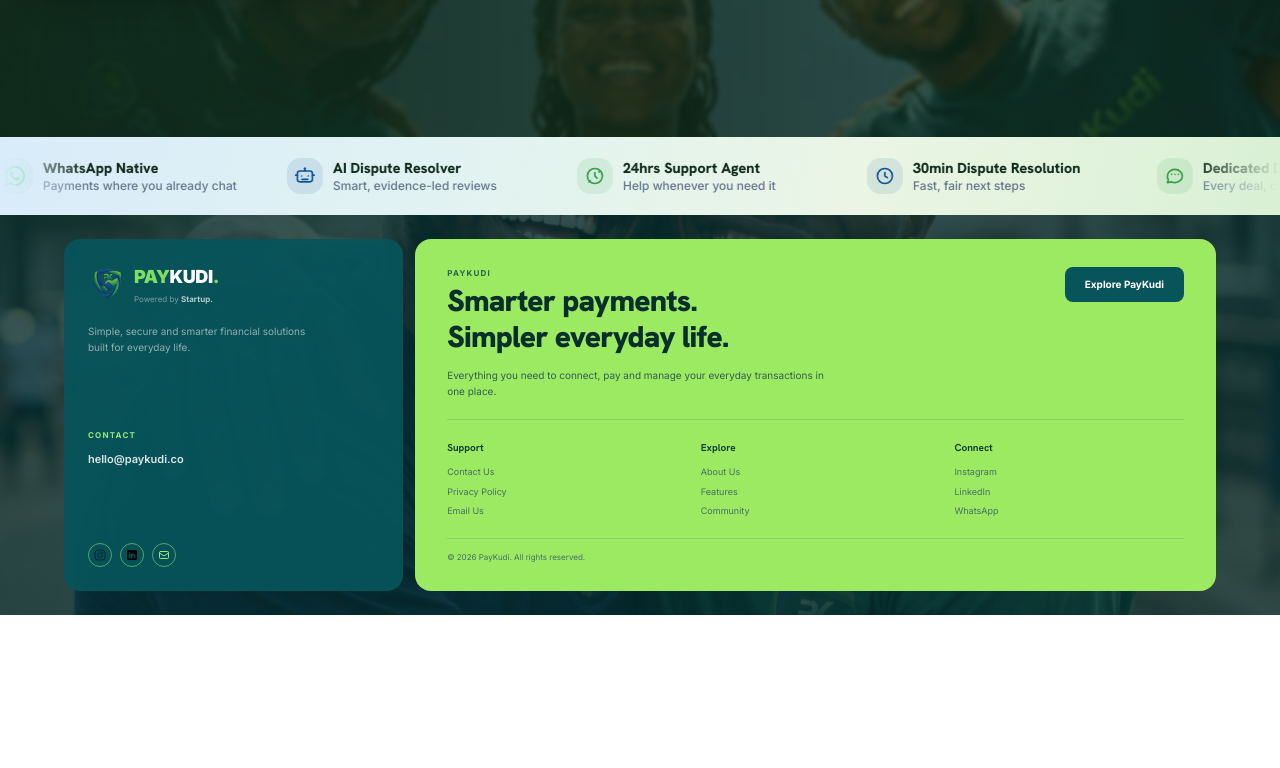
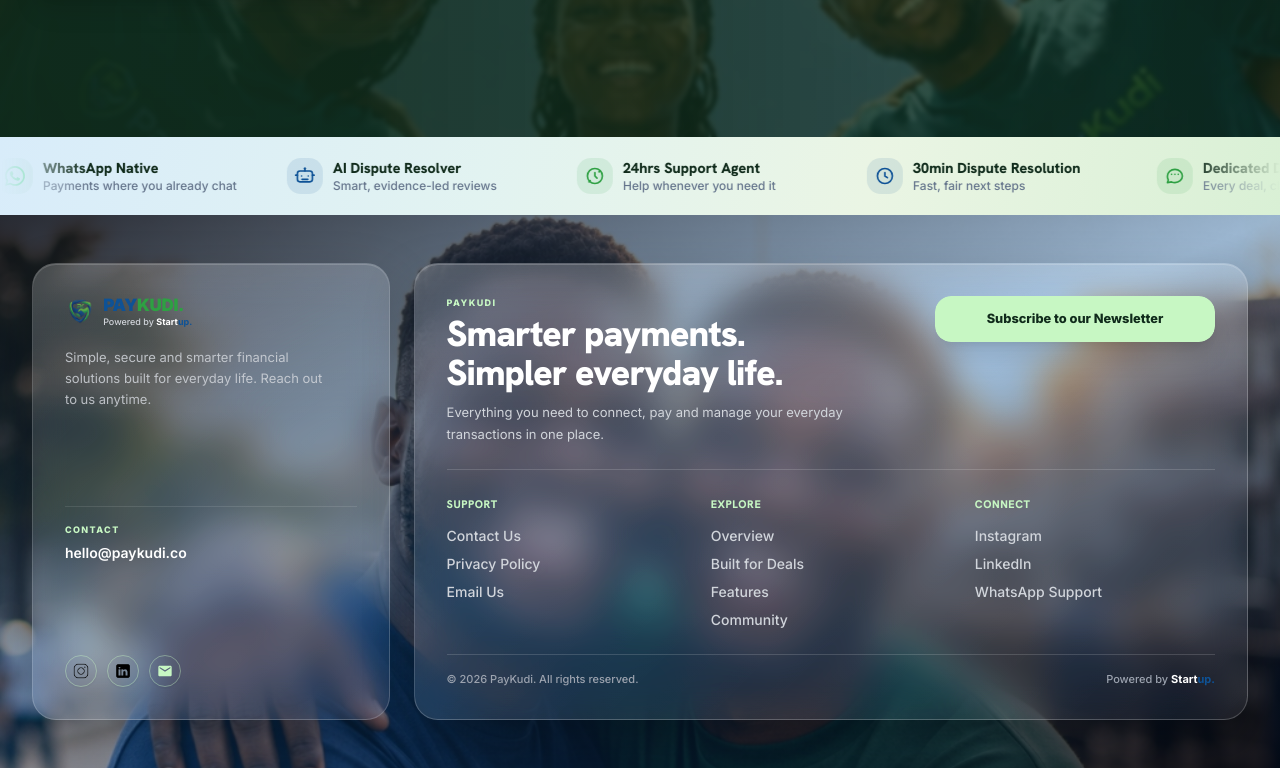
Before and after one commit to STARTUPBUILDtech/PAYKUDI, a website: page index.html in a window 1280 px wide. Shown: the part 2326-3094 px from the top of the page. Before the commit the page ends 2941 px from the top, so only its background shows below. Drawn offline with nearby package versions, Linux system fonts and the light colour scheme.

Commit message:
Redesign footer into two glossy semi-transparent glass tiles with restored header logo and newsletter morphing

```diff
--- a/index.html
+++ b/index.html
@@ -326,18 +326,49 @@
       color: #64748B;
     }
 
-    /* Compact contact fields in permanent footer */
-    .cf-fl-field {
-      margin-bottom: 0.65rem;
-    }
-
-    .cf-fl-field .cf-fl-input {
-      padding: 10px 10px 10px 36px;
-      font-size: 12.5px;
-    }
-
-    .cf-fl-field.cf-textarea .cf-fl-input {
-      min-height: 58px;
+    /* Semi-transparent Glossy Glass Footer Tiles */
+    .paykudi-glass-tile {
+      background: linear-gradient(135deg, rgba(255, 255, 255, 0.13), rgba(255, 255, 255, 0.045));
+      backdrop-filter: blur(18px) saturate(135%);
+      -webkit-backdrop-filter: blur(18px) saturate(135%);
+      border: 1px solid rgba(255, 255, 255, 0.18);
+      box-shadow: 0 20px 50px rgba(0, 0, 0, 0.25), inset 0 1px 0 rgba(255, 255, 255, 0.16);
+      position: relative;
+      overflow: hidden;
+    }
+
+    .paykudi-glass-tile::before {
+      content: '';
+      position: absolute;
+      top: 0;
+      left: 0;
+      right: 0;
+      height: 35%;
+      background: linear-gradient(180deg, rgba(255, 255, 255, 0.10), transparent);
+      pointer-events: none;
+      z-index: 1;
+    }
+
+    .paykudi-glass-tile-right {
+      background: linear-gradient(135deg, rgba(255, 255, 255, 0.15), rgba(255, 255, 255, 0.05));
+      backdrop-filter: blur(18px) saturate(135%);
+      -webkit-backdrop-filter: blur(18px) saturate(135%);
+      border: 1px solid rgba(255, 255, 255, 0.20);
+      box-shadow: 0 20px 50px rgba(0, 0, 0, 0.25), inset 0 1px 0 rgba(255, 255, 255, 0.18);
+      position: relative;
+      overflow: hidden;
+    }
+
+    .paykudi-glass-tile-right::before {
+      content: '';
+      position: absolute;
+      top: 0;
+      left: 0;
+      right: 0;
+      height: 35%;
+      background: linear-gradient(180deg, rgba(255, 255, 255, 0.12), transparent);
+      pointer-events: none;
+      z-index: 1;
     }
 
     /* Contact success fade transition */
@@ -1464,320 +1495,199 @@
   </main>
 
 
-  <!-- ================= PAYKUDI FOOTER ================= -->
-  <footer id="footerSection" class="relative overflow-hidden px-4 sm:px-6 lg:px-8 py-6">
-
-    <!-- Existing PayKudi background image -->
-    <div class="absolute inset-0 z-0">
-      <img
-        src="paykudi-contact-photo.jpg"
-        alt=""
-        class="w-full h-full object-cover"
-      />
-
-      <div class="absolute inset-0 bg-[#062f32]/80"></div>
+  <!-- ================= PAYKUDI GLOSSY TWO-TILE FOOTER ================= -->
+  <footer id="footerSection" class="relative overflow-hidden px-4 sm:px-6 lg:px-8 py-8 sm:py-12">
+
+    <!-- Existing PayKudi Photo Background -->
+    <div class="absolute inset-0 z-0 overflow-hidden">
+      <img src="paykudi-contact-photo.jpg" alt="PayKudi Team" class="w-full h-full object-cover object-top" />
+      <div class="absolute inset-0 bg-gradient-to-br from-gray-950/85 via-[#0E5296]/40 to-gray-950/85"></div>
     </div>
 
-
-    <!-- TWO FOOTER TILES -->
-    <div class="relative z-10 max-w-6xl mx-auto">
-
-      <div class="grid grid-cols-1 md:grid-cols-[0.72fr_1.7fr] gap-3">
-
-
-        <!-- ================================================= -->
-        <!-- LEFT SMALL TILE -->
-        <!-- ================================================= -->
-
-        <section
-          class="bg-[#07545a]/95 rounded-2xl px-5 py-5 sm:px-6 sm:py-6 text-white flex flex-col justify-between min-h-[270px]"
-        >
-
-          <!-- BRAND -->
-          <div>
-
-            <a
-              href="#heroSection"
-              class="inline-flex items-center gap-2.5 no-underline"
-            >
-
-              <img
-                src="paykudi-logo.png"
-                alt="PayKudi"
-                class="w-9 h-9 object-contain"
-              />
-
-              <div class="leading-none">
-
-                <div class="font-black text-lg tracking-tight">
-                  <span class="text-[#7FDE62]">PAY</span><span class="text-white">KUDI</span><span class="text-[#7FDE62]">.</span>
-                </div>
-
-                <div class="text-[8px] text-white/45 mt-1">
-                  Powered by <span class="text-white/70 font-bold">Startup.</span>
-                </div>
-
-              </div>
-
+    <!-- TWO INDEPENDENT GLOSSY FOOTER TILES -->
+    <div class="relative z-10 max-w-7xl mx-auto">
+      <div class="grid grid-cols-1 lg:grid-cols-[0.75fr_1.75fr] gap-4 sm:gap-6 items-stretch">
+
+        <!-- ================= LEFT SMALL GLOSSY TILE (~30-35%) ================= -->
+        <section class="paykudi-glass-tile rounded-[clamp(16px,2vw,24px)] p-[clamp(20px,2.5vw,32px)] text-white flex flex-col justify-between min-h-[300px]">
+
+          <!-- TOP: EXACT HEADER LOGO & BRANDING -->
+          <div class="space-y-4 relative z-10">
+            <a href="#heroSection" class="payment-room-brand inline-flex items-center gap-2.5 no-underline group" aria-label="PayKudi home">
+              <img src="paykudi-logo.png" alt="PAYKUDI Logo" class="h-[clamp(26px,2.5vw,32px)] w-auto object-contain" />
+              <span class="payment-room-brand-copy" aria-hidden="true">
+                <span class="payment-room-brand-name font-black text-white text-[clamp(15px,1.5vw,17px)]">
+                  <span class="brand-pay text-[#0E5296]">PAY</span><span class="brand-kudi text-[#2EA043]">KUDI</span><span class="brand-kudi text-[#2EA043]">.</span>
+                </span>
+                <span class="payment-room-brand-subtitle text-[9px] text-gray-300 font-medium mt-0.5">
+                  Powered by <strong class="text-white font-bold">Start<span class="text-[#0E5296]">up.</span></strong>
+                </span>
+              </span>
             </a>
 
-
             <!-- DESCRIPTION -->
-            <p class="text-white/55 text-[10px] leading-relaxed mt-4 max-w-[240px]">
-              Simple, secure and smarter financial solutions
-              built for everyday life.
+            <p class="text-gray-300/85 text-[clamp(11px,1.05vw,13px)] leading-relaxed max-w-[260px]">
+              Simple, secure and smarter financial solutions built for everyday life. Reach out to us anytime.
             </p>
-
           </div>
 
-
-          <!-- CONTACT -->
-          <div class="mt-5">
-
-            <p class="text-[#9BE77F] text-[8px] font-bold tracking-[0.15em] uppercase mb-1">
+          <!-- MIDDLE: CONTACT -->
+          <div class="mt-6 pt-4 border-t border-white/10 relative z-10">
+            <p class="text-brand-mint text-[9px] font-extrabold tracking-[0.15em] uppercase mb-1.5">
               Contact
             </p>
-
-            <a
-              href="mailto:hello@paykudi.co"
-              class="text-white/85 hover:text-[#C7F7C3] text-[11px] font-semibold transition-colors no-underline"
-            >
+            <a href="mailto:hello@paykudi.co" class="text-white hover:text-brand-mint text-[clamp(12px,1.1vw,14px)] font-semibold transition-colors no-underline block">
               hello@paykudi.co
             </a>
-
           </div>
 
-
-          <!-- SOCIAL -->
-          <div class="flex gap-2 mt-5">
-
-            <a
-              href="https://www.instagram.com/usepaykudi"
-              target="_blank"
-              rel="noopener"
-              class="w-6 h-6 rounded-full border border-[#8BD975]/60 text-[#9BE77F] flex items-center justify-center hover:bg-[#9BE77F] hover:text-[#07545a] transition-all"
-            >
-              <img
-                src="icons8-instagram-logo-100.png"
-                alt="Instagram"
-                class="w-3 h-3"
-              />
+          <!-- BOTTOM: SOCIAL ICONS -->
+          <div class="flex items-center gap-2.5 mt-5 relative z-10">
+            <a href="https://www.instagram.com/usepaykudi?igsh=MXh5c3Z6NmJvNmVtOQ==" target="_blank" rel="noopener" aria-label="Instagram"
+              class="w-8 h-8 rounded-full border border-brand-mint/40 text-brand-mint hover:bg-brand-mint hover:text-brand-dark flex items-center justify-center transition-all shadow-sm hover:scale-110">
+              <img src="icons8-instagram-logo-100.png" alt="Instagram" class="w-4 h-4 object-contain" />
             </a>
 
-
-            <a
-              href="https://linkedin.com"
-              target="_blank"
-              rel="noopener"
-              class="w-6 h-6 rounded-full border border-[#8BD975]/60 text-[#9BE77F] flex items-center justify-center hover:bg-[#9BE77F] hover:text-[#07545a] transition-all"
-            >
-              <img
-                src="icons8-linkedin-logo-100.png"
-                alt="LinkedIn"
-                class="w-3 h-3"
-              />
+            <a href="https://linkedin.com" target="_blank" rel="noopener" aria-label="LinkedIn"
+              class="w-8 h-8 rounded-full border border-brand-mint/40 text-brand-mint hover:bg-brand-mint hover:text-brand-dark flex items-center justify-center transition-all shadow-sm hover:scale-110">
+              <img src="icons8-linkedin-logo-100.png" alt="LinkedIn" class="w-4 h-4 object-contain" />
             </a>
 
-
-            <a
-              href="mailto:hello@paykudi.co"
-              class="w-6 h-6 rounded-full border border-[#8BD975]/60 text-[#9BE77F] flex items-center justify-center hover:bg-[#9BE77F] hover:text-[#07545a] transition-all"
-            >
-              <svg
-                class="w-3 h-3"
-                fill="none"
-                stroke="currentColor"
-                viewBox="0 0 24 24"
-              >
-                <path
-                  stroke-linecap="round"
-                  stroke-linejoin="round"
-                  stroke-width="2"
-                  d="M3 8l9 6 9-6M5 5h14a2 2 0 012 2v10a2 2 0 01-2 2H5a2 2 0 01-2-2V7a2 2 0 012-2z"
-                />
+            <a href="mailto:hello@paykudi.co" aria-label="Email Us"
+              class="w-8 h-8 rounded-full border border-brand-mint/40 text-brand-mint hover:bg-brand-mint hover:text-brand-dark flex items-center justify-center transition-all shadow-sm hover:scale-110">
+              <svg class="w-4 h-4 fill-current" viewBox="0 0 24 24">
+                <path d="M20 4H4c-1.1 0-1.99.9-1.99 2L2 18c0 1.1.9 2 2 2h16c1.1 0 2-.9 2-2V6c0-1.1-.9-2-2-2zm0 4l-8 5-8-5V6l8 5 8-5v2z" />
               </svg>
             </a>
-
           </div>
 
         </section>
 
 
-
-        <!-- ================================================= -->
-        <!-- RIGHT LARGE TILE -->
-        <!-- ================================================= -->
-
-        <section
-          class="bg-[#9BEA62] rounded-2xl px-6 py-6 sm:px-8 sm:py-7 text-[#082f2b] flex flex-col justify-between min-h-[270px] overflow-hidden"
-        >
-
-          <!-- TOP -->
-          <div class="flex flex-col sm:flex-row sm:items-start sm:justify-between gap-6">
+        <!-- ================= RIGHT LARGE GLOSSY TILE (~65-70%) ================= -->
+        <section class="paykudi-glass-tile-right rounded-[clamp(16px,2vw,24px)] p-[clamp(20px,2.5vw,32px)] text-white flex flex-col justify-between min-h-[300px] overflow-hidden">
+
+          <!-- TOP HEADER & NEWSLETTER MORPH BUTTON -->
+          <div class="flex flex-col md:flex-row md:items-start md:justify-between gap-6 relative z-10">
 
             <div>
-
-              <p class="text-[#286354] text-[8px] font-bold tracking-[0.15em] uppercase mb-1">
+              <p class="text-brand-mint text-[9px] font-extrabold tracking-[0.15em] uppercase mb-1">
                 PayKudi
               </p>
 
-              <h2 class="text-2xl sm:text-3xl font-black tracking-tight leading-[1.05]">
+              <h2 class="text-[clamp(1.5rem,2.8vw,2.5rem)] font-black tracking-tight leading-[1.1] text-white font-heading">
                 Smarter payments.<br />
                 Simpler everyday life.
               </h2>
 
-              <p class="text-[#315f55] text-[10px] leading-relaxed mt-3 max-w-[390px]">
-                Everything you need to connect, pay and manage
-                your everyday transactions in one place.
+              <p class="text-gray-300 text-[clamp(11px,1.1vw,13px)] leading-relaxed mt-2.5 max-w-md">
+                Everything you need to connect, pay and manage your everyday transactions in one place.
               </p>
-
             </div>
 
-
-            <!-- SMALL CTA -->
-            <a
-              href="#about"
-              class="shrink-0 inline-flex items-center justify-center bg-[#07545a] text-white text-[10px] font-bold px-5 py-2.5 rounded-lg hover:bg-[#063f43] transition-colors w-fit"
-            >
-              Explore PayKudi
-            </a>
+            <!-- RESTORED INTERACTIVE MORPHING NEWSLETTER BUTTON -->
+            <div id="footerNewsletterMorphWrapper"
+              class="relative w-full max-w-[clamp(210px,24vw,280px)] h-[clamp(40px,3.8vw,46px)] overflow-hidden rounded-xl sm:rounded-2xl shadow-xl shrink-0">
+
+              <button id="footerNewsletterOriginalBtn" onclick="morphFooterNewsletterButton(event)"
+                class="absolute inset-0 w-full h-full bg-brand-mint hover:bg-brand-mintDark text-brand-dark font-extrabold px-4 rounded-xl sm:rounded-2xl text-[clamp(11px,1vw,13px)] cursor-pointer flex items-center justify-center text-center z-10 whitespace-nowrap shadow-md hover:scale-[1.02] transition-all">
+                <span>Subscribe to our Newsletter</span>
+              </button>
+
+              <form id="footerNewsletterMorphedForm" onsubmit="handleFooterNewsletterSubmit(event)"
+                onclick="event.stopPropagation()"
+                class="hidden absolute inset-0 w-full h-full bg-white p-1 rounded-xl sm:rounded-2xl border border-brand-mint/50 shadow-2xl slide-morph-panel items-center gap-1.5 z-20">
+                <input type="text" id="footerNewsletterInput" required placeholder="Enter your email address"
+                  oninput="clearFooterNewsletterInputError()"
+                  class="flex-grow h-full px-3 text-gray-900 placeholder-gray-400 bg-transparent text-xs font-medium focus:outline-none rounded-lg min-w-0" />
+
+                <button type="submit" id="footerNewsletterSubmitArrowBtn" aria-label="Submit newsletter subscription"
+                  class="h-full aspect-square rounded-lg bg-brand-green hover:bg-[#258336] active:bg-[#1e6b2c] text-white flex items-center justify-center font-extrabold shadow-md transition-colors shrink-0 cursor-pointer hover:brightness-95 active:brightness-90 ml-auto">
+                  <svg id="footerNewsletterArrowIcon" class="w-3.5 h-3.5" fill="none" stroke="currentColor"
+                    viewBox="0 0 24 24">
+                    <path stroke-linecap="round" stroke-linejoin="round" stroke-width="2.5" d="M9 5l7 7-7 7" />
+                  </svg>
+                  <svg id="footerNewsletterSpinnerIcon" class="w-3.5 h-3.5 animate-spin hidden" fill="none"
+                    viewBox="0 0 24 24">
+                    <circle class="opacity-25" cx="12" cy="12" r="10" stroke="currentColor" stroke-width="4"></circle>
+                    <path class="opacity-75" fill="currentColor"
+                      d="M4 12a8 8 0 018-8V0C5.373 0 0 5.373 0 12h4zm2 5.291A7.962 7.962 0 014 12H0c0 3.042 1.135 5.824 3 7.938l3-2.647z">
+                    </path>
+                  </svg>
+                </button>
+              </form>
+
+              <div id="footerNewsletterMorphedSuccess"
+                class="hidden absolute inset-0 w-full h-full bg-brand-mint text-brand-dark font-extrabold px-3 rounded-xl sm:rounded-2xl shadow-lg slide-morph-panel items-center justify-center gap-1.5 text-[clamp(10px,1vw,12px)] z-30 whitespace-nowrap">
+                <svg class="w-4 h-4 text-brand-dark shrink-0" style="width: 16px; height: 16px;" fill="none"
+                  stroke="currentColor" viewBox="0 0 24 24">
+                  <path stroke-linecap="round" stroke-linejoin="round" stroke-width="2.5"
+                    d="M9 12l2 2 4-4m6 2a9 9 0 11-18 0 9 9 0 0118 0z" />
+                </svg>
+                <span class="whitespace-nowrap">You're subscribed to PayKudi Newsletter!</span>
+              </div>
+
+            </div>
 
           </div>
 
 
           <!-- DIVIDER -->
-          <div class="border-t border-[#4b8d61]/25 my-5"></div>
-
-
-          <!-- NAVIGATION -->
-          <div class="grid grid-cols-2 sm:grid-cols-3 gap-6">
+          <div class="border-t border-white/15 my-6 relative z-10"></div>
+
+
+          <!-- NAVIGATION COLUMNS -->
+          <div class="grid grid-cols-2 sm:grid-cols-3 gap-6 relative z-10 text-xs sm:text-sm">
 
             <!-- SUPPORT -->
             <div>
-
-              <h3 class="text-[10px] font-bold text-[#163f38] mb-2.5">
+              <h3 class="text-[11px] font-extrabold uppercase tracking-wider text-brand-mint mb-3">
                 Support
               </h3>
-
-              <div class="space-y-1.5">
-
-                <a
-                  href="#footerSection"
-                  class="block text-[9px] text-[#467066] hover:text-[#163f38] transition-colors"
-                >
-                  Contact Us
-                </a>
-
-                <a
-                  href="#"
-                  class="block text-[9px] text-[#467066] hover:text-[#163f38] transition-colors"
-                >
-                  Privacy Policy
-                </a>
-
-                <a
-                  href="mailto:hello@paykudi.co"
-                  class="block text-[9px] text-[#467066] hover:text-[#163f38] transition-colors"
-                >
-                  Email Us
-                </a>
-
-              </div>
-
+              <ul class="space-y-2 text-gray-300 font-medium">
+                <li><a href="#footerSection" class="hover:text-brand-mint transition-colors">Contact Us</a></li>
+                <li><a href="javascript:void(0)" class="hover:text-brand-mint transition-colors">Privacy Policy</a></li>
+                <li><a href="mailto:hello@paykudi.co" class="hover:text-brand-mint transition-colors">Email Us</a></li>
+              </ul>
             </div>
-
 
             <!-- EXPLORE -->
             <div>
-
-              <h3 class="text-[10px] font-bold text-[#163f38] mb-2.5">
+              <h3 class="text-[11px] font-extrabold uppercase tracking-wider text-brand-mint mb-3">
                 Explore
               </h3>
-
-              <div class="space-y-1.5">
-
-                <a
-                  href="#about"
-                  class="block text-[9px] text-[#467066] hover:text-[#163f38] transition-colors"
-                >
-                  About Us
-                </a>
-
-                <a
-                  href="#about"
-                  class="block text-[9px] text-[#467066] hover:text-[#163f38] transition-colors"
-                >
-                  Features
-                </a>
-
-                <a
-                  href="#community"
-                  class="block text-[9px] text-[#467066] hover:text-[#163f38] transition-colors"
-                >
-                  Community
-                </a>
-
-              </div>
-
+              <ul class="space-y-2 text-gray-300 font-medium">
+                <li><a href="#heroSection" class="hover:text-brand-mint transition-colors">Overview</a></li>
+                <li><a href="#about" class="hover:text-brand-mint transition-colors">Built for Deals</a></li>
+                <li><a href="#about" class="hover:text-brand-mint transition-colors">Features</a></li>
+                <li><a href="#community" class="hover:text-brand-mint transition-colors">Community</a></li>
+              </ul>
             </div>
 
-
             <!-- CONNECT -->
-            <div>
-
-              <h3 class="text-[10px] font-bold text-[#163f38] mb-2.5">
+            <div class="col-span-2 sm:col-span-1">
+              <h3 class="text-[11px] font-extrabold uppercase tracking-wider text-brand-mint mb-3">
                 Connect
               </h3>
-
-              <div class="space-y-1.5">
-
-                <a
-                  href="https://www.instagram.com/usepaykudi"
-                  target="_blank"
-                  rel="noopener"
-                  class="block text-[9px] text-[#467066] hover:text-[#163f38] transition-colors"
-                >
-                  Instagram
-                </a>
-
-                <a
-                  href="https://linkedin.com"
-                  target="_blank"
-                  rel="noopener"
-                  class="block text-[9px] text-[#467066] hover:text-[#163f38] transition-colors"
-                >
-                  LinkedIn
-                </a>
-
-                <a
-                  href="https://wa.me/2348123456789"
-                  target="_blank"
-                  rel="noopener"
-                  class="block text-[9px] text-[#467066] hover:text-[#163f38] transition-colors"
-                >
-                  WhatsApp
-                </a>
-
-              </div>
-
+              <ul class="space-y-2 text-gray-300 font-medium">
+                <li><a href="https://www.instagram.com/usepaykudi?igsh=MXh5c3Z6NmJvNmVtOQ==" target="_blank" rel="noopener" class="hover:text-brand-mint transition-colors">Instagram</a></li>
+                <li><a href="https://linkedin.com" target="_blank" rel="noopener" class="hover:text-brand-mint transition-colors">LinkedIn</a></li>
+                <li><a href="https://wa.me/2348123456789" target="_blank" rel="noopener" class="hover:text-brand-mint transition-colors">WhatsApp Support</a></li>
+              </ul>
             </div>
 
           </div>
 
 
           <!-- COPYRIGHT -->
-          <div class="border-t border-[#4b8d61]/25 mt-5 pt-3">
-
-            <p class="text-[#467066] text-[8px]">
-              © <span id="year"></span> PayKudi. All rights reserved.
-            </p>
-
+          <div class="border-t border-white/15 mt-6 pt-4 flex items-center justify-between text-[11px] text-gray-400 font-medium relative z-10">
+            <p>© <span id="year"></span> PayKudi. All rights reserved.</p>
+            <p>Powered by <strong class="text-white">Start<span class="text-[#0E5296]">up.</span></strong></p>
           </div>
 
         </section>
 
       </div>
-
     </div>
 
   </footer>
```
